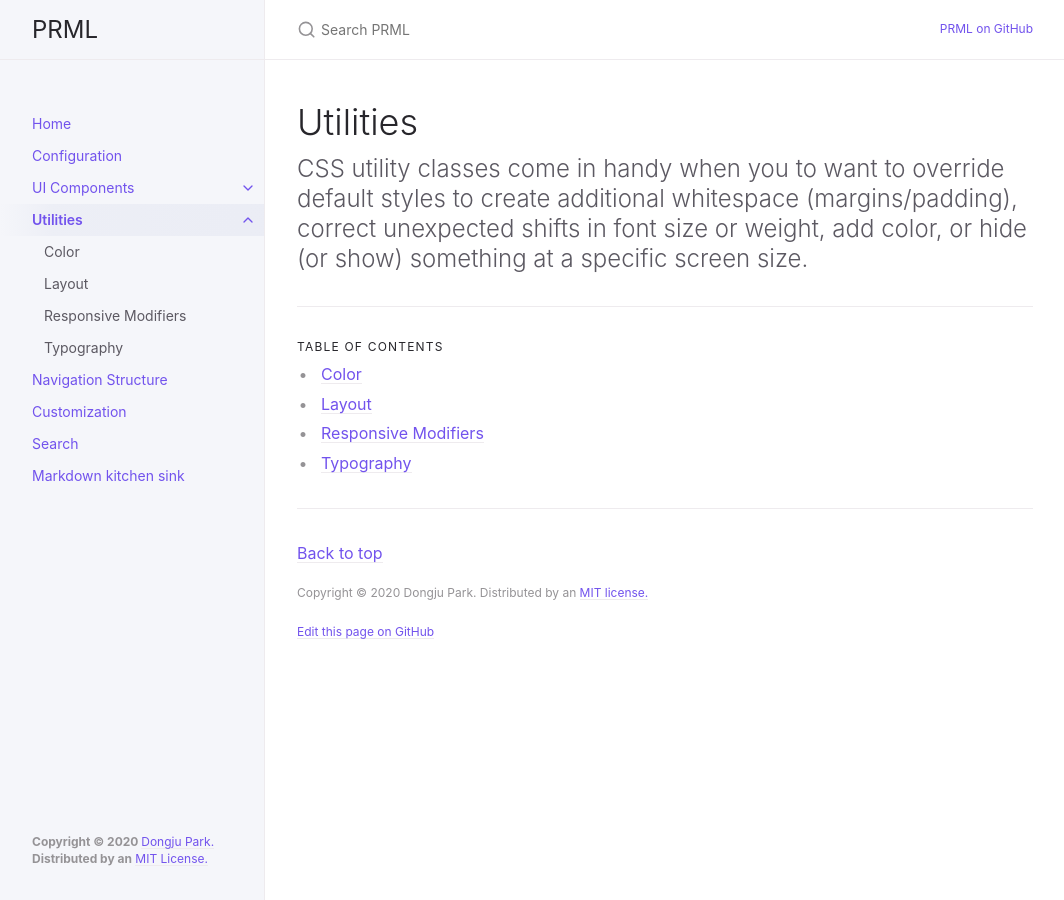
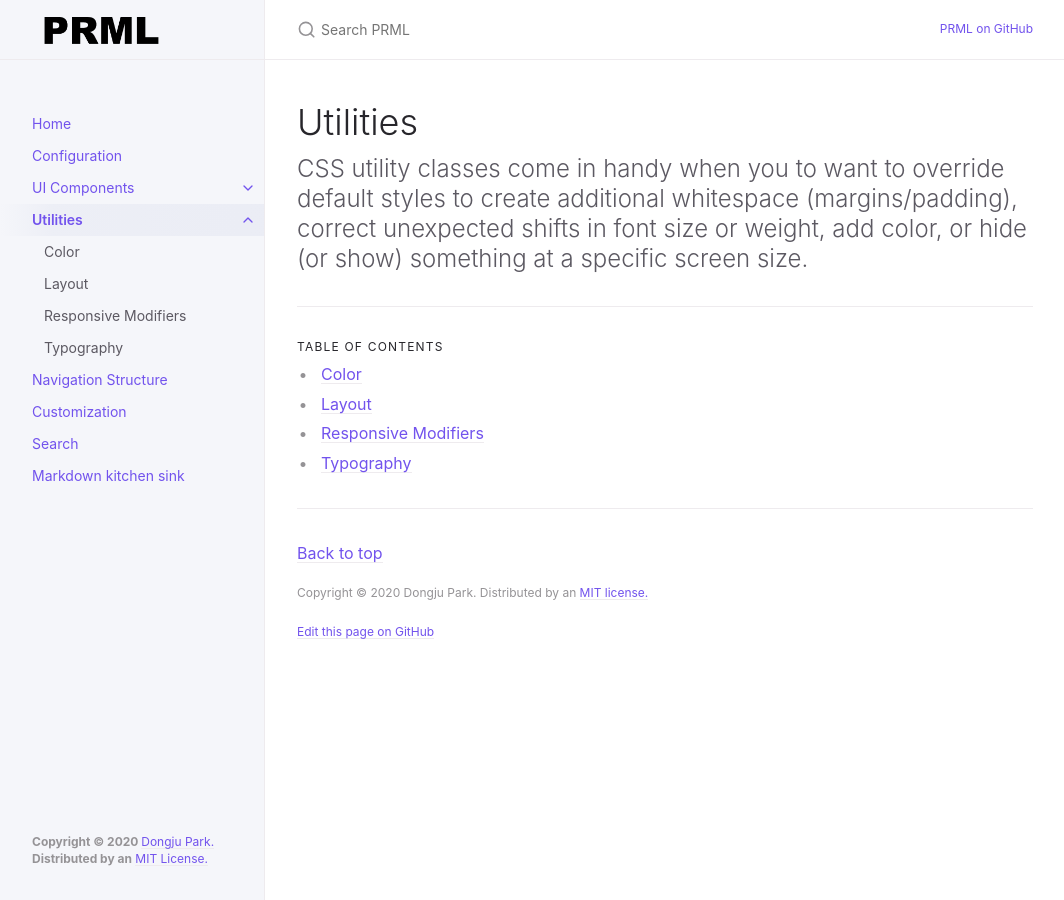
Before and after one commit to toriving/prml, a Jekyll site: the page built from docs/utilities/utilities.md, in a window 1280 px wide. Shown: the whole page, without its empty margins (107-1171 px from the left). Built offline with Jekyll 4.4.1, drawn with Linux system fonts in a browser that asks for light colours.

Commit message:
Update logo

```diff
--- a/_config.yml
+++ b/_config.yml
@@ -22,7 +22,7 @@ permalink: pretty
 exclude: ["node_modules/", "*.gemspec", "*.gem", "Gemfile", "Gemfile.lock", "package.json", "package-lock.json",  "script/", "LICENSE.txt", "lib/", "bin/", "README.md", "Rakefile"]
 
 # Set a path/url to a logo that will be displayed instead of the title
-#logo: "/assets/images/just-the-docs.png"
+logo: "/assets/images/prml-logo.png"
 
 # Enable or disable the site search
 # Supports true (default) or false
```
Also changed, not shown: assets/images/just-the-docs.png (deleted), assets/images/prml-logo.png (added).
